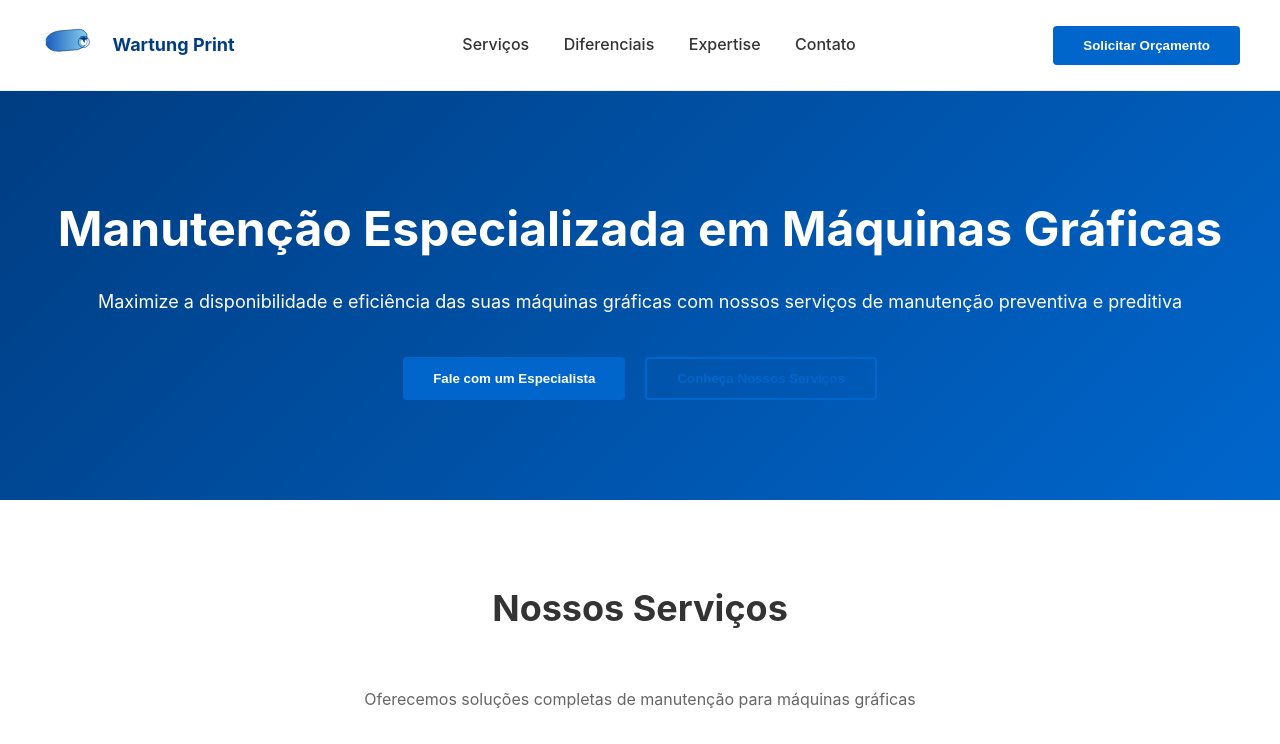
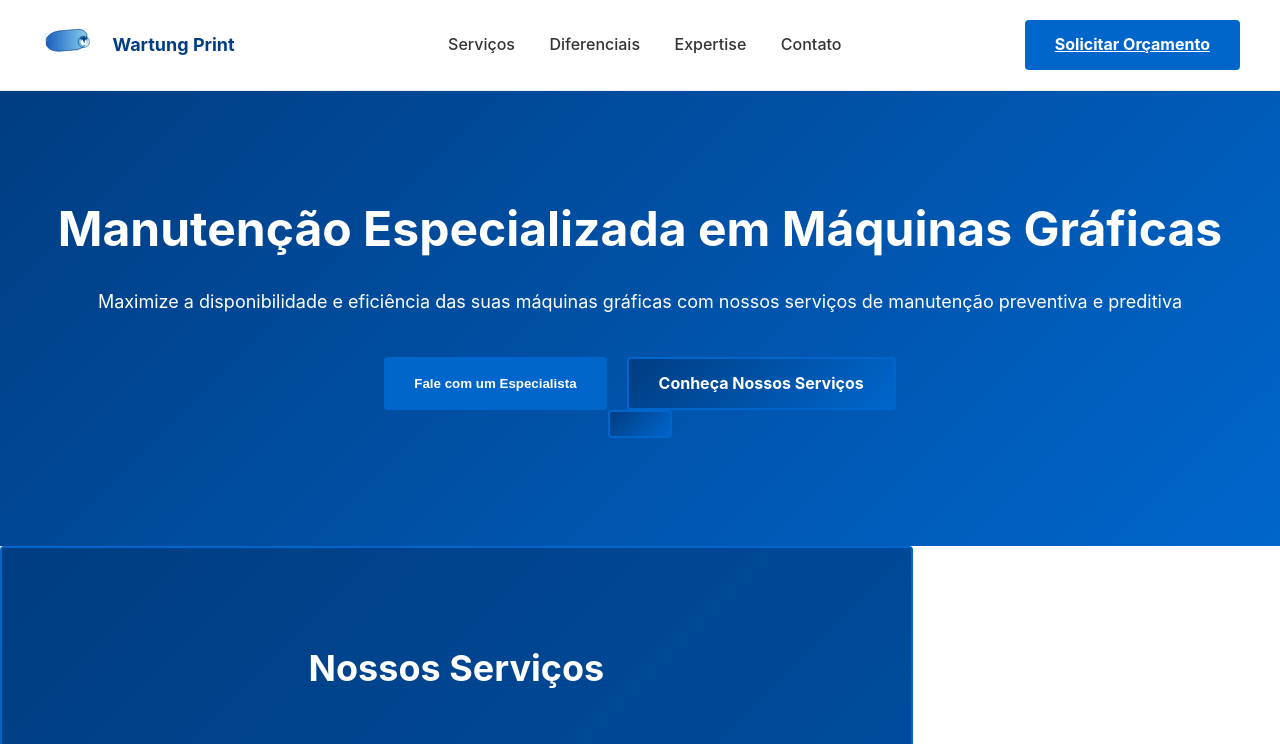
Before and after one commit to danbonfim/wartung-print, a plain HTML site: page index.html in a window 1280 px wide. Shown: the top 744 px of the page. Drawn offline with Linux system fonts and the light colour scheme.

Commit message:
Replace button with link for budget request

```diff
--- a/index.html
+++ b/index.html
@@ -151,7 +151,7 @@
       <a href="#expertise">Expertise</a>
       <a href="#contato">Contato</a>
     </nav>
-    <button class="btn-primary">Solicitar Orçamento</button>
+    <a href="https://wa.me/5511951414962" target="_blank" class="btn-primary">Solicitar Orçamento</a>
   </header>
 
   <section class="hero">
@@ -159,7 +159,7 @@
     <p>Maximize a disponibilidade e eficiência das suas máquinas gráficas com nossos serviços de manutenção preventiva e preditiva</p>
     <div class="cta-buttons">
       <button class="btn-primary">Fale com um Especialista</button>
-      <button class="btn-secondary">Conheça Nossos Serviços</button>
+      <a href="#servicos" class="btn-secondary" style="display: inline-block; padding: 12px 30px; background: linear-gradient(135deg, #003d82, #0066cc); color: white; text-decoration: none; border-radius: 4px; font-weight: bold; transition: background 0.3s;">Conheça Nossos Serviços</button>
     </div>
   </section>
 
```
